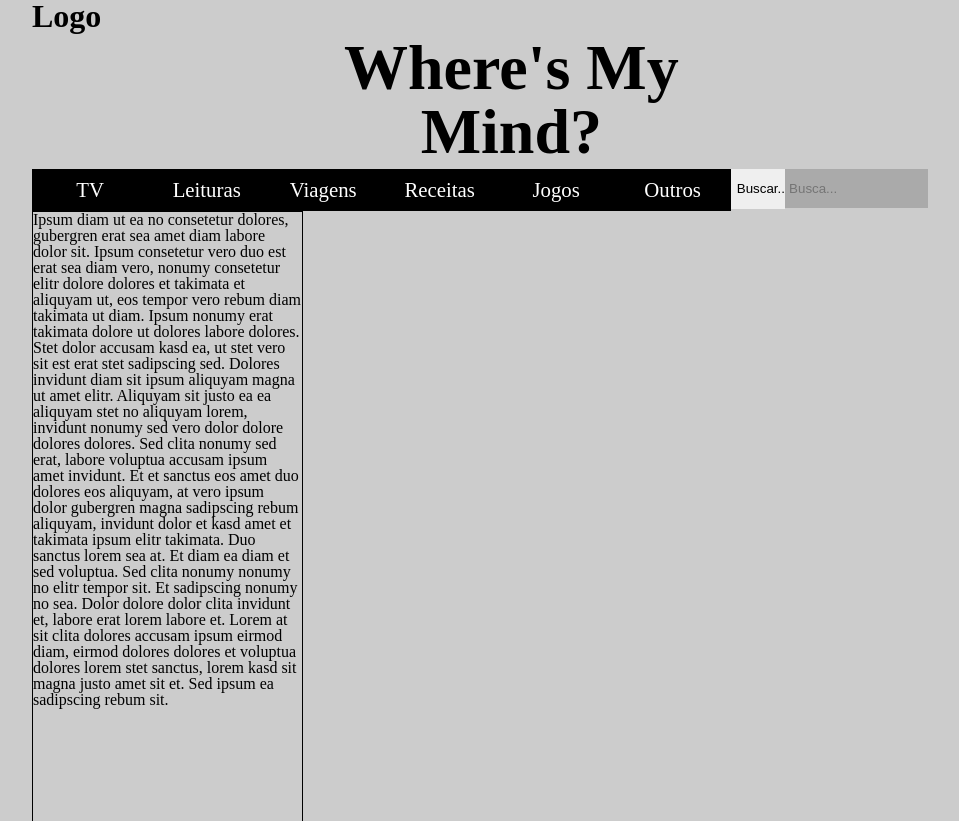
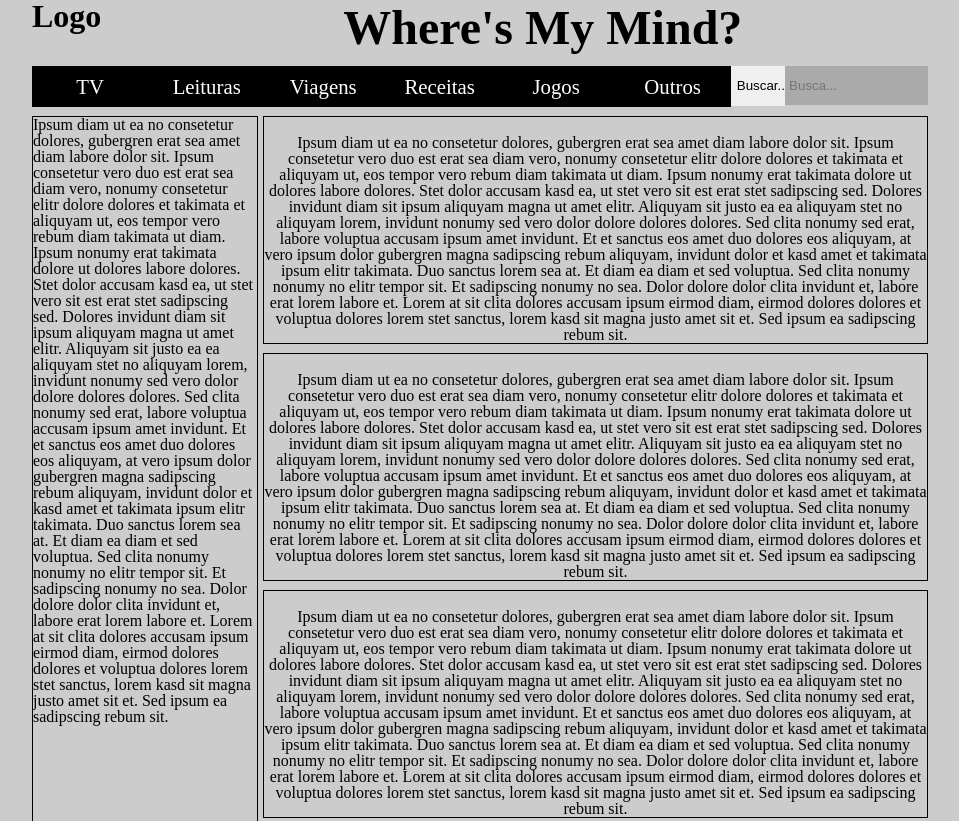
Before and after one commit to d0uguit0s/Where-s-My-Mind-, a plain HTML site: page index.html in a window 1280 px wide. Shown: the top 821 px of the page, without its empty margins (160-1119 px from the left). Drawn offline with Linux system fonts and the light colour scheme; files that its build step writes are made by us from their sources.

Commit message:
Update padrao.css

```diff
--- a/padrao.css
+++ b/padrao.css
@@ -10,7 +10,7 @@ body{
 }
 .titulo{
 	padding: 0.5% 20% 0.5% 27%;/*Borda interna do titulo*/
-	font-size: 4em;/*Tamanho da fonte (responsivo)*/
+	font-size: 3em;/*Tamanho da fonte (responsivo)*/
 	float: left;
 }
 .menu ul li{
@@ -24,6 +24,7 @@ body{
     text-align: center;/*Alinhamento do texto dos links*/
     line-height: 200%;/*Tamanho da linha do menu*/
 	font-size: 1.3em;/*Tamanho da letra*/
+	margin-top: 1%;
 }
 .menu ul li:hover{
 	/* Cor dos botões com o mouse em cima */
@@ -37,7 +38,8 @@ body{
     width:15.5%;
 	height: 2.3em;
     margin:0 auto;
-    padding:0.5% 0 0.4% 0.5%;
+	padding:0.5% 0 0.4% 0.5%;
+	margin-top: 1%;
 }
 /* Botão de pesquisa */
 .pesquisa button{
@@ -49,6 +51,7 @@ body{
     padding:0.5% 0 0.4% 0.5%b;
 	float:left;
 	transition: background-color 1s;
+	margin-top: 1%;
 }
 .pesquisa button:hover{
 	background-color: #000;
@@ -58,17 +61,21 @@ body{
 .conto_semanal{
 	border: #000 solid 1px;
 	float: left;
-	width: 30%;
+	width: 25%;
 	height: 100%;
 	text-align: left;
 	padding-bottom:27.6%;
+	margin-top: 1%;
 }
 .artigos article p{
 	border: #000 solid 1px;
-	width: 69.6%;
+	width: 74%;
 	float: right;
+	margin-top: 1%;
+	padding-top: 2%;
 }
 footer{
+	margin-top: 1%;
 	border: #000 solid 1px;
 	height: 100%;
 	width: 100%;
```
